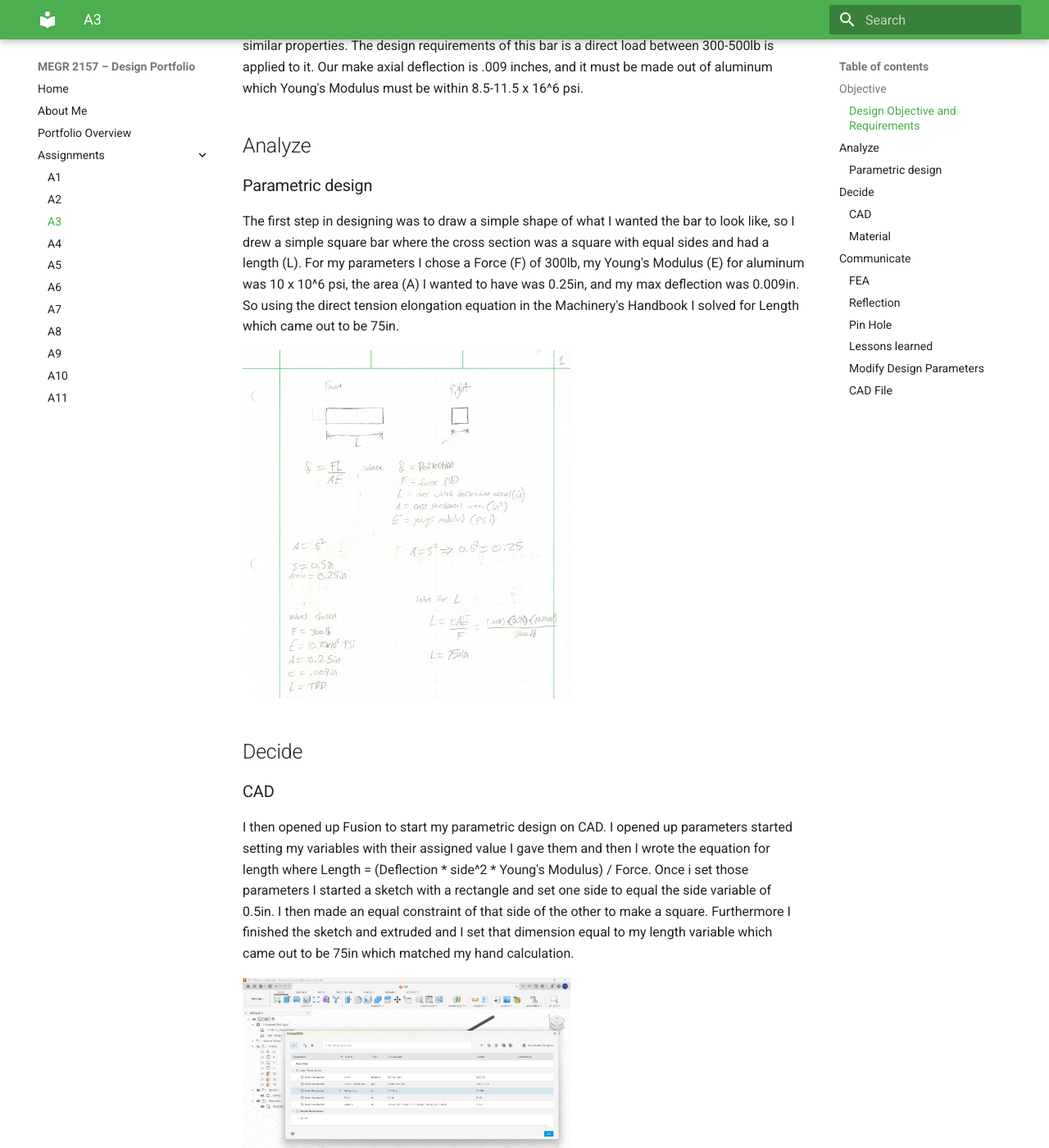
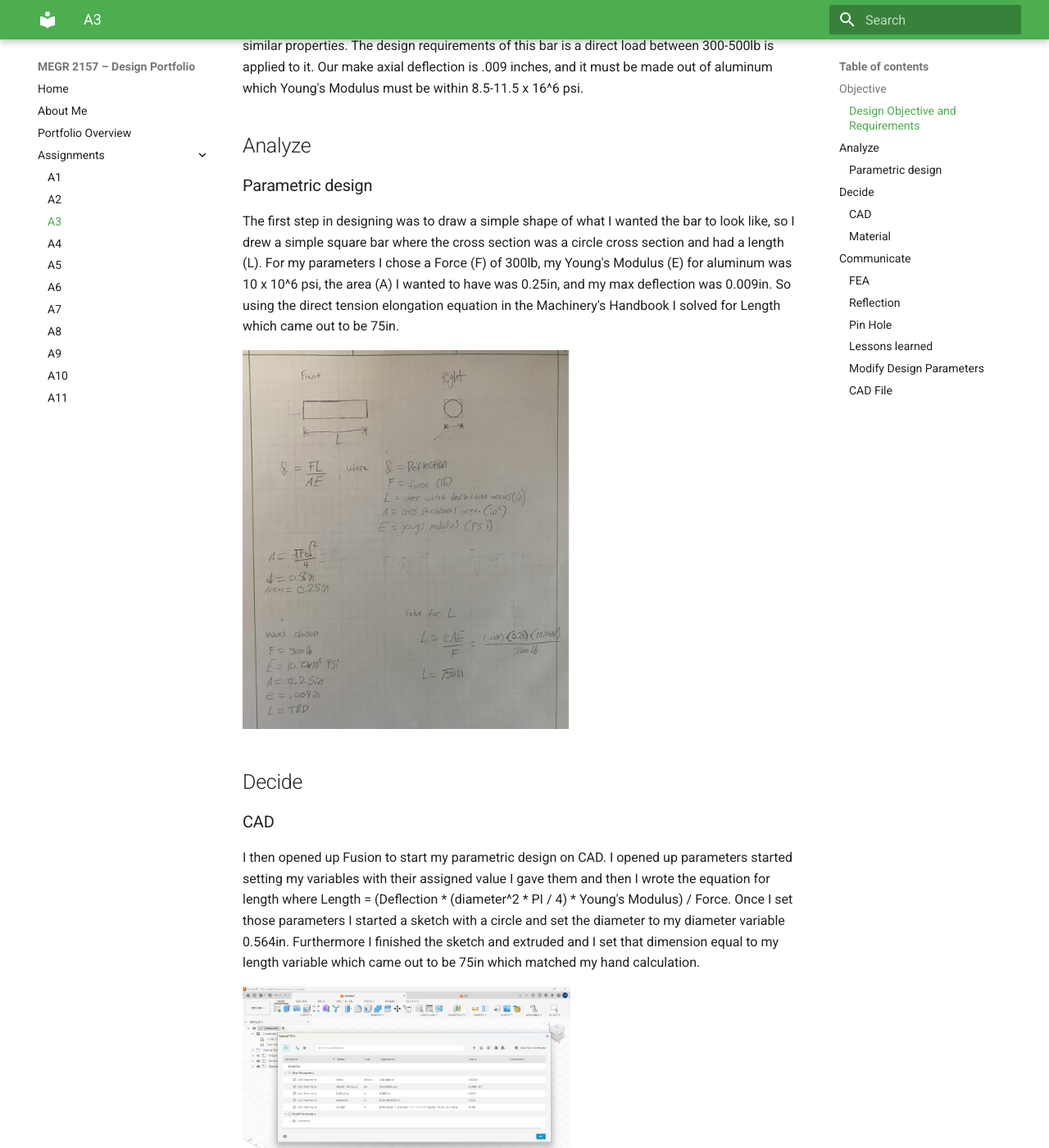
Before and after one commit to Greyson-Boatright/design-projects-portfolio, an MkDocs documentation site: the page built from docs/assignments/A03/index.md, in a window 1280 px wide and 1400 px high, scrolled down 310 px. Shown: the whole window at 82% size. Built offline with MkDocs 1.6.1 and Material for MkDocs 9.7.7, drawn with Linux system fonts in a browser that asks for light colours; some of the changed text lies outside the part shown.

Commit message:
Revise bar design to circular cross section and update FEA
Updated the design description from square to circular cross section, modified CAD parameters, and adjusted FEA results.

```diff
--- a/docs/assignments/A03/index.md
+++ b/docs/assignments/A03/index.md
@@ -6,17 +6,17 @@ The goal of this assignment is to design a bar with a circular cross section giv
 
 ## Analyze
 ### Parametric design
-The first step in designing was to draw a simple shape of what I wanted the bar to look like, so I drew a simple square bar where the cross section was a square with equal sides and had a length (L). For my parameters I chose a Force (F) of 300lb, my Young's Modulus (E) for aluminum was 10 x 10^6 psi, the area (A) I wanted to have was 0.25in, and my max deflection was 0.009in. So using the direct tension elongation equation in the Machinery's Handbook I solved for Length which came out to be 75in.
+The first step in designing was to draw a simple shape of what I wanted the bar to look like, so I drew a simple square bar where the cross section was a circle cross section and had a length (L). For my parameters I chose a Force (F) of 300lb, my Young's Modulus (E) for aluminum was 10 x 10^6 psi, the area (A) I wanted to have was 0.25in, and my max deflection was 0.009in. So using the direct tension elongation equation in the Machinery's Handbook I solved for Length which came out to be 75in.
 
-<img src="a3-11.png" alt="initial design" width="400">
+<img src="a3-17.png" alt="initial design" width="400">
 
 ## Decide
 ### CAD
-I then opened up Fusion to start my parametric design on CAD. I opened up parameters started setting my variables with their assigned value I gave them and then I wrote the equation for length where Length = (Deflection * side^2 * Young's Modulus) / Force. Once i set those parameters I started a sketch with a rectangle and set one side to equal the side variable of 0.5in. I then made an equal constraint of that side of the other to make a square. Furthermore I finished the sketch and extruded and I set that dimension equal to my length variable which came out to be 75in which matched my hand calculation.
+I then opened up Fusion to start my parametric design on CAD. I opened up parameters started setting my variables with their assigned value I gave them and then I wrote the equation for length where Length = (Deflection * (diameter^2 * PI / 4) * Young's Modulus) / Force. Once I set those parameters I started a sketch with a circle and set the diameter to my diameter variable 0.564in. Furthermore I finished the sketch and extruded and I set that dimension equal to my length variable which came out to be 75in which matched my hand calculation.
 
-<img src="a3-5.png" alt="initial design" width="400">
-<img src="a3-3.png" alt="initial design" width="400">
-<img src="a3-4.png" alt="initial design" width="400">
+<img src="a3-13.png" alt="initial design" width="400">
+<img src="a3-14.png" alt="initial design" width="400">
+<img src="a3-15.png" alt="initial design" width="400">
 
 ### Material
 I decided to use the aluminum in Fusion because it had a Young's Modulus of 10 x 10^6 psi. This was where I wanted to be since my limits were supposed to be between 8.5-11.5 x 10^6 psi. I applied this material to the body.
@@ -25,11 +25,11 @@ I decided to use the aluminum in Fusion because it had a Young's Modulus of 10 x
 
 ## Communicate
 ### FEA
-It was now time to conduct a FEA on my bar that I used to generate its geometry. I set a constraint on one of the faces on one side and I set a 300 lb load in the axial direction on the other face creating a tension on the bar. With simulation I needed to set my mesh so I went into settings and made the model base size 3% and the refinement control to high. I then ran the study and came up with my deflection map which maxed at 0.009in which was in my range. Then I generated a von Mises Stress map and our max stress was 2,373.981 psi which was significantly below our strength of aluminum (40 ksi). The safety factor could then be calculated (FS= failure strength /  applied stress) = 40,000 psi / 2,373.981 psi = 16.85 for our factor of saftey.
+It was now time to conduct a FEA on my bar that I used to generate its geometry. I set a constraint on one of the faces on one side and I set a 300 lb load in the axial direction on the other face creating a tension on the bar. With simulation I needed to set my mesh so I went into settings and made the model base size 3% and the refinement control to high. I then ran the study and came up with my deflection map which maxed at 0.009in which was in my range. Then I generated a von Mises Stress map and our max stress was 2,484.246 psi which was significantly below our strength of aluminum (40 ksi). The safety factor could then be calculated (FS= failure strength /  applied stress) = 40,000 psi / 2,484.246 psi = 16.1 for our factor of saftey.
 
-<img src="a3-8.png" alt="initial design" width="400">
-<img src="a3-9.png" alt="initial design" width="400">
-<img src="a3-10.png" alt="initial design" width="400">
+<img src="a3-16.png" alt="initial design" width="400">
+<img src="a3-18.png" alt="initial design" width="400">
+<img src="a3-19.png" alt="initial design" width="400">
 
 ### Reflection
 I compared my hand calculation to the calculation from Fusion for axial deflection and our calculations were the same. the percent difference was 0%. I expected this because the geometries and formulas used in calculation were the same on CAD and on hand. I think if I had used a different mesh these numbers would not have matched because the nodes would have been too big on the model. However because I refined the mesh the simulation ran much more accurately. Honestly, I think I would trust hand calculation more because I used knowledge of statics and materials to calculate while reference the machinery's handbook, there's a couple other factors in CAD like mesh that can report different calculations.
@@ -46,4 +46,4 @@ I learned how parametric design can be used to model, this is something we did i
 Lets say I changed my force to 400 lb, my height to 1in and width to 1in and kept the material of aluminum the same , meaning Young's Modulus for aluminum (10x10^6) remains the same. I think the length will increase because I raised the force which makes the length larger because its a bigger fraction and the area increases in the numerator and its directly proportional. I did the calculation on my calculator and our new length would be 225in.
 
 ### CAD File
-[Download the Fusion Bar](./A3.f3d)
+[Download the Fusion Bar](./A3-1.f3d)
```
